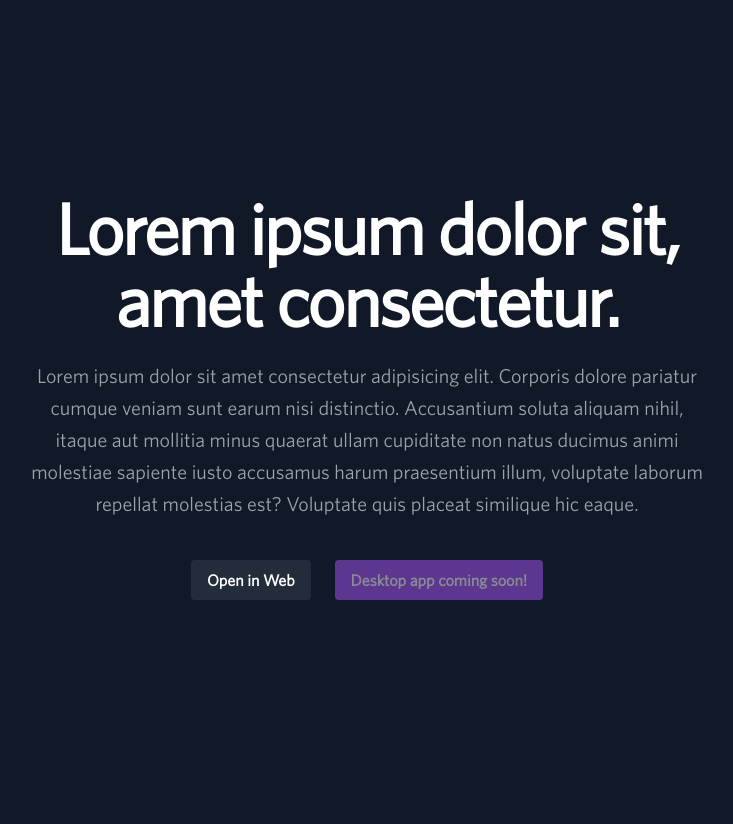
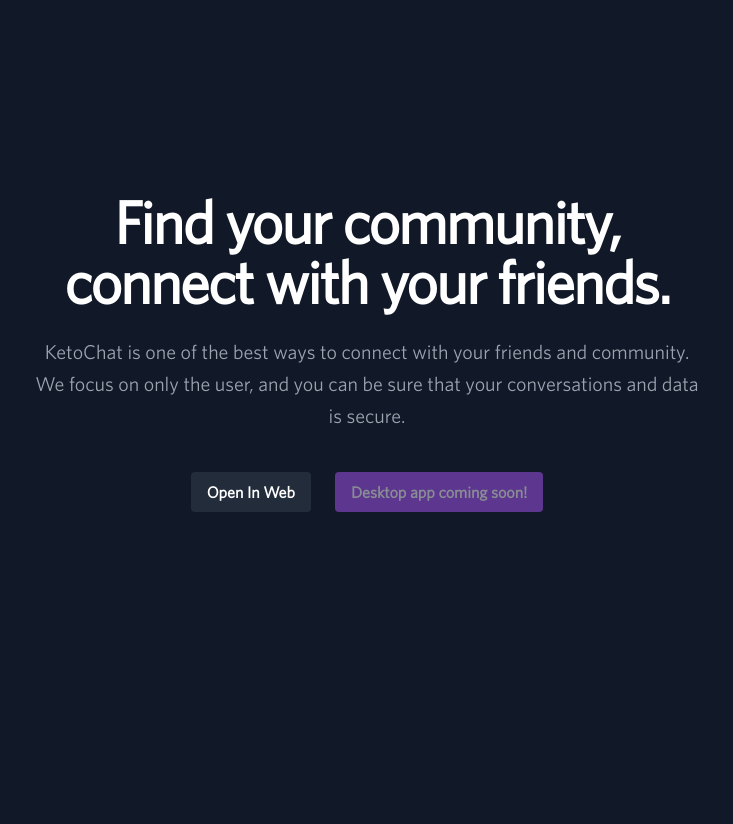
Before and after one commit to how-to-do-frontend/chat, a Flask app: page / in a window 1280 px wide. Shown: the part 88-912 px from the top of the page, without its empty margins (273-1006 px from the left). After the commit the page ends 600 px from the top, so only its background shows below. Run offline with Flask 3, Linux system fonts and the light colour scheme; some libraries are stand-ins or nearby versions.

Commit message:
landing page

```diff
--- a/templates/friends.html
+++ b/templates/friends.html
@@ -4,7 +4,7 @@
     <meta charset="UTF-8">
     <meta http-equiv="X-UA-Compatible" content="IE=edge">
     <meta name="viewport" content="width=device-width, initial-scale=1.0">
-    <title>KetoChat</title>
+    <title>KetoChat | Friends</title>
     <style>
         @font-face {
             font-family: "Whitney";
--- a/templates/index.html
+++ b/templates/index.html
@@ -4,7 +4,7 @@
     <meta charset="UTF-8">
     <meta http-equiv="X-UA-Compatible" content="IE=edge">
     <meta name="viewport" content="width=device-width, initial-scale=1.0">
-    <title>KetoChat</title>
+    <title>KetoChat | Connect With Your Friends</title>
     <style>
         @font-face {
             font-family: "Whitney";
@@ -20,8 +20,9 @@
     <div class="absolute inset-x-0 top-0 z-50 pt-[3rem] w-[100vw]">
         <nav class="flex items-center justify-between pl-10 pr-10">
             <div class="flex flex-1">
-                <a href="/" class="-m-1.5 p-1.5"></a>
-                <span class="text-white font-bold text-lg">KETOCHAT</span>
+                <a href="/" class="-m-1.5 p-1.5">
+                    <span class="text-white font-bold text-lg">KETOCHAT</span>
+                </a>
             </div>
             <div class="flex gap-x-12">
                 <a href="/" class="text-sm font-bold leading-6 text-white">Support</a>
@@ -39,11 +40,11 @@
     <div class="relative isolate pt-14 px-8">
         <div class="mx-auto max-w-2xl py-56">
             <div class="text-center">
-                <h1 class="text-4xl font-bold tracking-tight text-white sm:text-7xl">Lorem ipsum dolor sit, amet consectetur.</h1>
-                <p class="mt-6 text-xl leading-8 text-gray-400">Lorem ipsum dolor sit amet consectetur adipisicing elit. Corporis dolore pariatur cumque veniam sunt earum nisi distinctio. Accusantium soluta aliquam nihil, itaque aut mollitia minus quaerat ullam cupiditate non natus ducimus animi molestiae sapiente iusto accusamus harum praesentium illum, voluptate laborum repellat molestias est? Voluptate quis placeat similique hic eaque.</p>
+                <h1 class="font-bold tracking-tight text-white text-6xl">Find your community, connect with your friends.</h1>
+                <p class="mt-6 text-xl leading-8 text-gray-400">KetoChat is one of the best ways to connect with your friends and community. We focus on only the user, and you can be sure that your conversations and data is secure.</p>
                 <div class="mt-10 flex items-center justify-center gap-x-6">
-                    <a href="/" class="transition-all duration-100 font-bold text-white bg-gray-700/50 rounded px-4 py-2">
-                        Open in Web
+                    <a href="/channels/@me" class="transition-all duration-100 font-bold text-white bg-gray-700/50 rounded px-4 py-2">
+                        Open In Web
                     </a>
                     <button disabled aria-disabled="true" class="opacity-50 cursor-not-allowed transition-all duration-100 font-bold text-white bg-purple-500 rounded px-4 py-2">
                         Desktop app coming soon!
--- a/templates/settings/profile.html
+++ b/templates/settings/profile.html
@@ -4,7 +4,7 @@
     <meta charset="UTF-8">
     <meta http-equiv="X-UA-Compatible" content="IE=edge">
     <meta name="viewport" content="width=device-width, initial-scale=1.0">
-    <title>KetoChat</title>
+    <title>KetoChat | Settings</title>
     <style>
         @font-face {
             font-family: "Whitney";
--- a/templates/settings/settings.html
+++ b/templates/settings/settings.html
@@ -4,7 +4,7 @@
     <meta charset="UTF-8">
     <meta http-equiv="X-UA-Compatible" content="IE=edge">
     <meta name="viewport" content="width=device-width, initial-scale=1.0">
-    <title>KetoChat</title>
+    <title>KetoChat | Settings</title>
     <style>
         @font-face {
             font-family: "Whitney";
@@ -155,7 +155,7 @@
                                         </div>
 
                                         <div>
-                                            <button class="transition-all duration-100 font-medium text-gray-400 hover:text-white bg-gray-800 hover:bg-gray-800/50 rounded px-4 py-2">
+                                            <button onclick="window.location='/settings/profile'" class="transition-all duration-100 font-medium text-gray-400 hover:text-white bg-gray-800 hover:bg-gray-800/50 rounded px-4 py-2">
                                                 Edit User Profile
                                             </button>
                                         </div>
```
